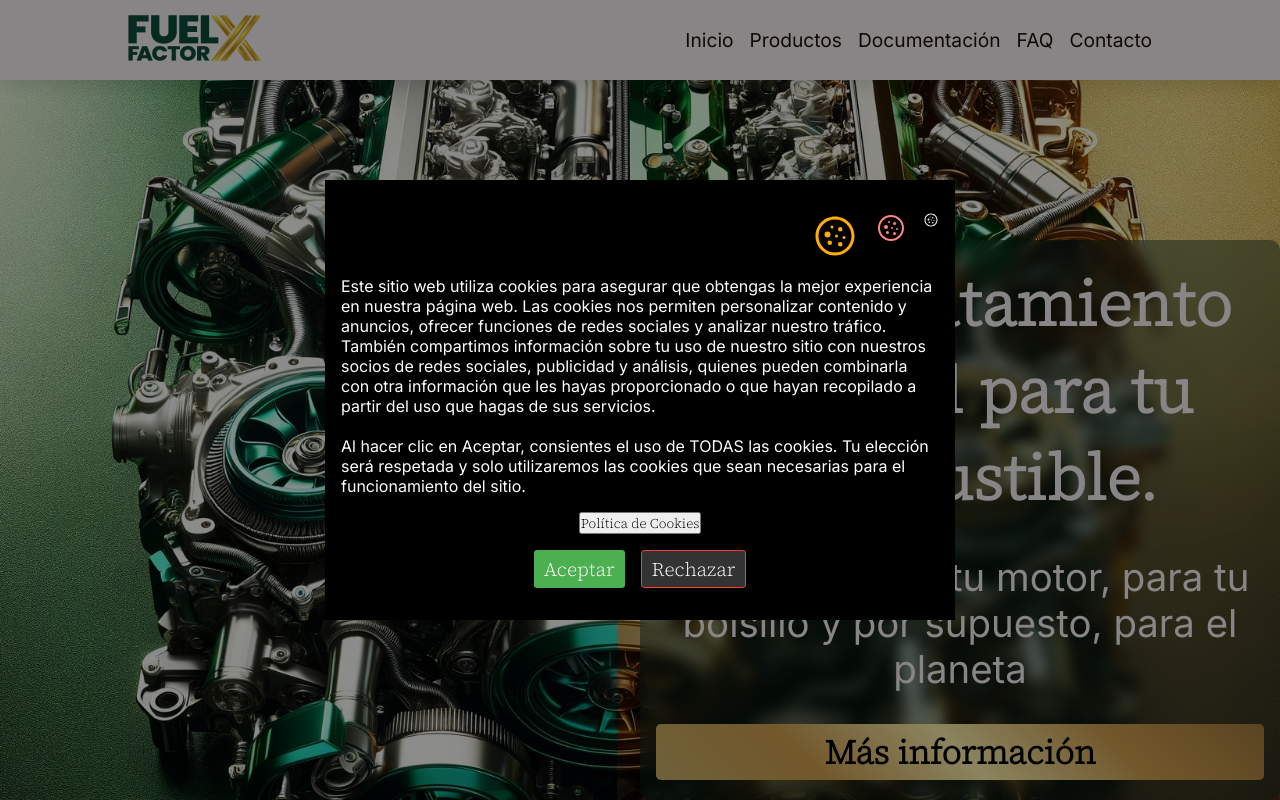
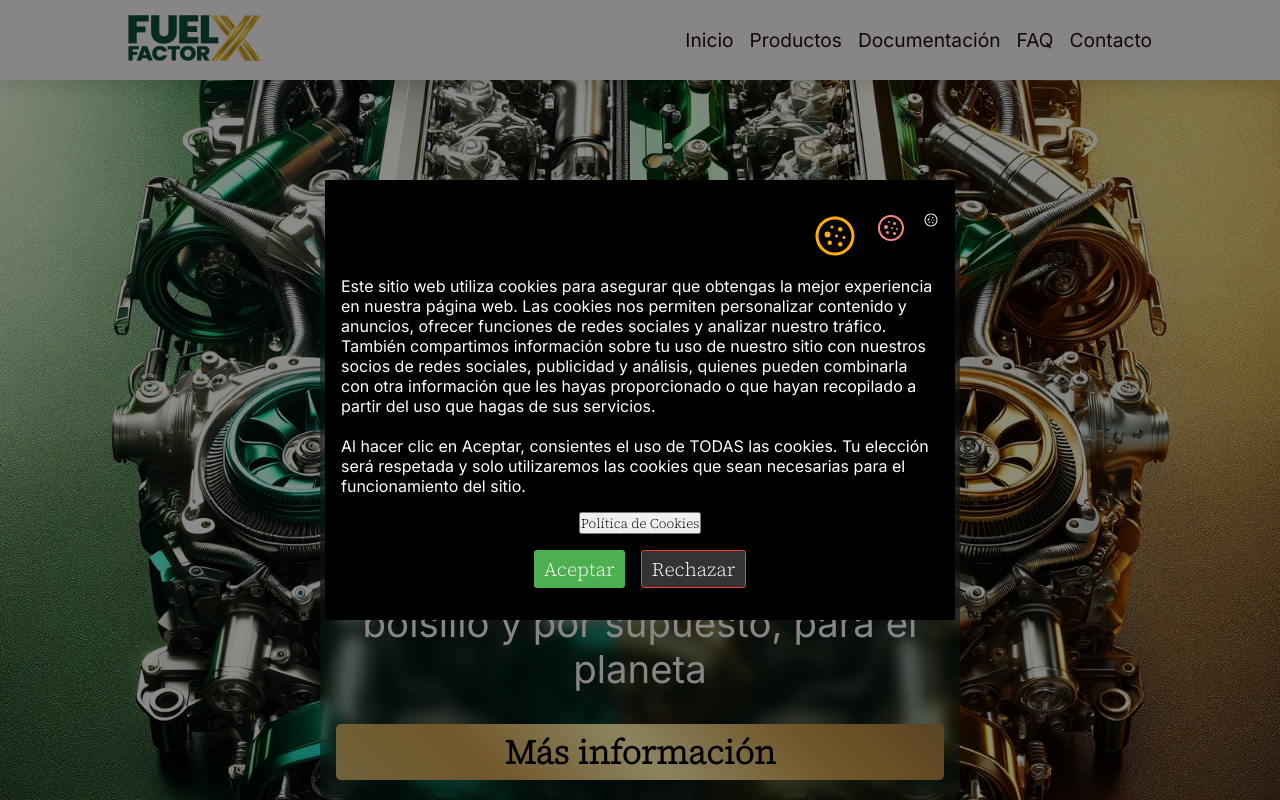
Before and after one commit to goalcasor/ffx-goecodrive.es, a Next.js app: page / in a window 1280 px wide. Shown: the top 800 px of the page. Built offline with nearby package versions, Linux system fonts and the light colour scheme.

Commit message:
updated home

```diff
--- a/src/components/home-sections/SectionOne.tsx
+++ b/src/components/home-sections/SectionOne.tsx
@@ -36,9 +36,9 @@ const SectionOne: React.FC<SectionOneProps> = ({ videoEnded, setVideoEnded }) =>
         localStorage.setItem('videoFinalizado', 'true');
       }
 
-      if(percentPlayed >= 0 && percentPlayed < 30 ){
-        setCallToAction('¡Transforma tu experiencia de conducción hoy mismo con FFX! ¡Aprovecha al máximo cada gota de combustible y potencia tu motor como nunca antes!');
-      }else if (percentPlayed >=30 && percentPlayed < 60) {
+      if(percentPlayed >= 0 && percentPlayed < 25 ){
+        setCallToAction('Es importante que vea este video y comprendas lo que estás a punto de adquidir. Sin rollos, en un momento tendrás acceso a la tienda, también a muestras gratuitas');
+      }else if (percentPlayed >=25 && percentPlayed < 60) {
         setCallToAction('¡Descubre el secreto detrás de un motor más potente y eficiente! Elige FFX y siente la diferencia en cada kilómetro recorrido.');
       } else if (percentPlayed >= 60 && percentPlayed < 90) {
         setCallToAction('¡Optimiza el rendimiento de tu vehículo y contribuye a un futuro más limpio! Con FFX, cada viaje es una oportunidad para cuidar de tu motor y del medio ambiente.');
@@ -64,7 +64,7 @@ const SectionOne: React.FC<SectionOneProps> = ({ videoEnded, setVideoEnded }) =>
     <section className={styles.section_one} id='video_section'>
       <div className={styles.section_one_container}>
         <div className={styles.section_one_text}>
-          {!videoStarted && <h2 className={styles.sub_title}> {`Toda la infomación que necesitas acerca de Fuel Factor X la tendrás en exclusiva después de ver el siguiente video `} </h2>}
+          {!videoStarted && <h2 className={styles.sub_title}> {`Es importante que vea este video y comprendas lo que estás a punto de adquidir. En un momento tendrás acceso a la tienda, también a muestras gratuitas.`} </h2>}
           <h2 className={styles.sub_title}>{callToAction}</h2>
         </div>
         <div className={styles.section_one_video}>
@@ -86,7 +86,7 @@ const SectionOne: React.FC<SectionOneProps> = ({ videoEnded, setVideoEnded }) =>
               flexDirection: 'column',
               height: 'fit-content'
             }}>
-              <p style={{padding: '1rem'}}>Después de ver el video tendrás el acceso exclusivo a FFX  </p>
+              <p style={{padding: '1rem'}}>En un momento tendrás el acceso exclusivo a la tienda de FFX y también a muestras totalmente gratuitas..!  </p>
             </div>
           )}
         </div>
--- a/src/styles/hero_section.module.scss
+++ b/src/styles/hero_section.module.scss
@@ -13,12 +13,8 @@
     height: 100%;
     width:  100%;
     display: flex;
-    justify-content: flex-end;
+    justify-content: center;
     align-items: flex-end;
-    @include isMobile{
-        justify-content: center;
-        align-items: flex-end;
-    }
 }
 
 .hero_section_content{
```
